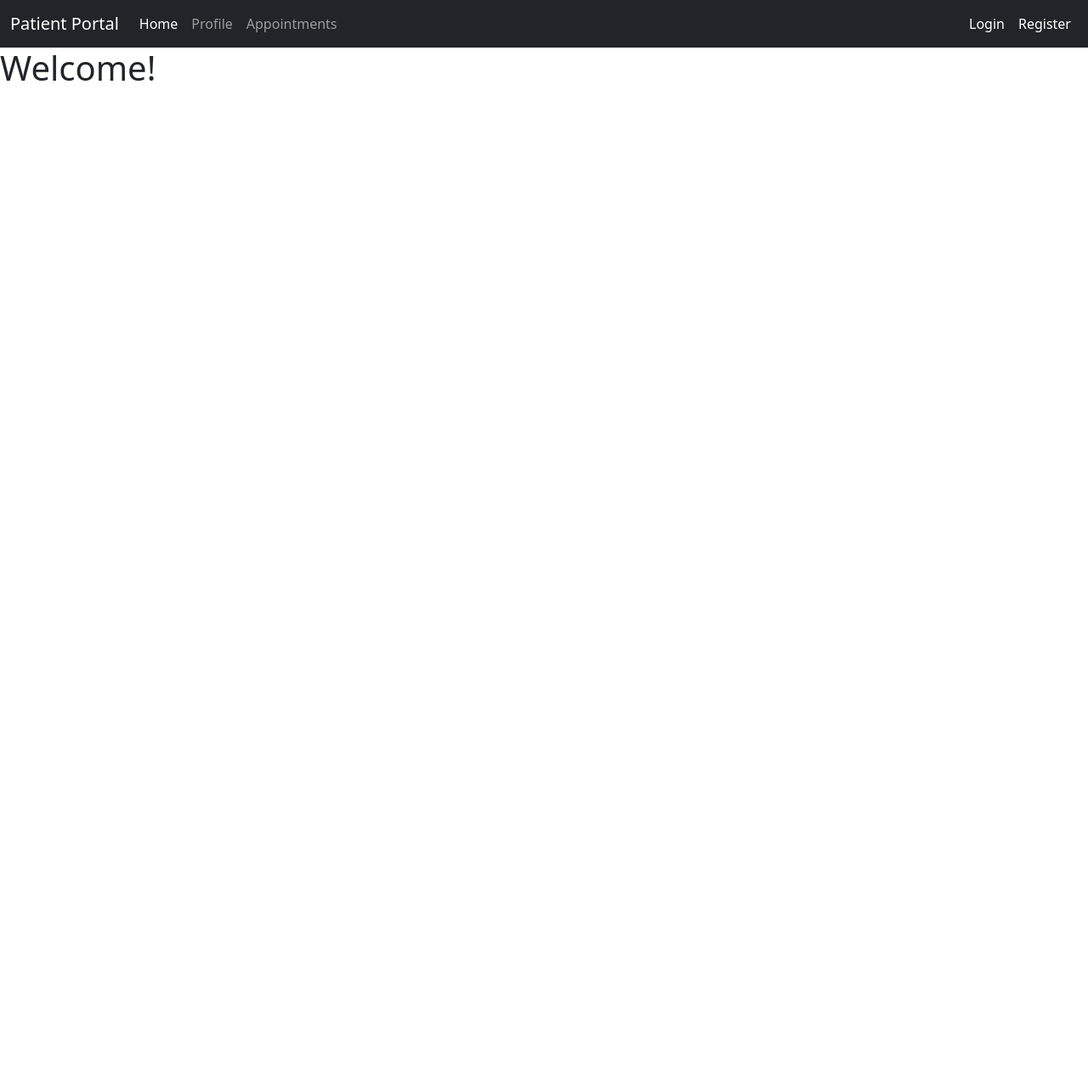
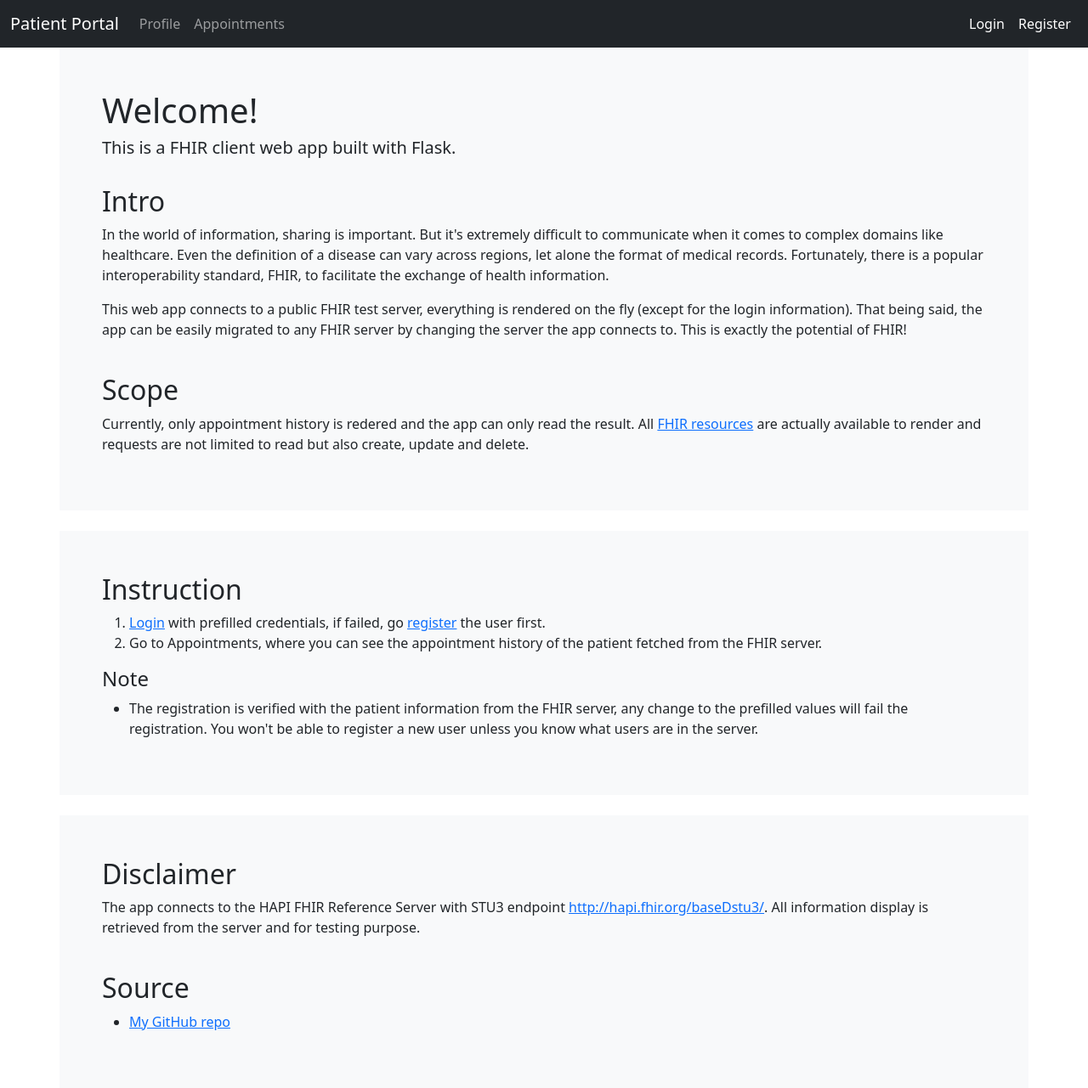
Before and after one commit to kelhwh/fhir-flask-client-web-app, a Flask app: page / in a window 1280 px wide. Shown: the whole page at 85% size. Before the commit the page ends 95 px from the top, so only its background shows below. Run offline with Flask 2, Linux system fonts and the light colour scheme.

Commit message:
Add intro in welcome page

```diff
--- a/application/templates/base.html
+++ b/application/templates/base.html
@@ -15,9 +15,6 @@
         </button>
         <div class="collapse multi-collapse navbar-collapse w-100 order-1 order-md-0" id="navbarNav">
           <ul class="navbar-nav mr-auto">
-            <li class="nav-item">
-              <a class="nav-link active" aria-current="page" href="#">Home</a>
-            </li>
             <li class="nav-item">
               <a class="nav-link" href="#">Profile</a>
             </li>
--- a/application/templates/welcome.html
+++ b/application/templates/welcome.html
@@ -1,6 +1,48 @@
 {% extends "base.html" %}
 {% block content %}
-  <div class="jumbotron">
+  <div class="container bg-light" style="padding:50px">
     <h1>Welcome!</h1>
+    <h5>This is a FHIR client web app built with Flask.</h5>
+    <br>
+    <h2>Intro</h2>
+    <p>In the world of information, sharing is important.
+      But it's extremely difficult to communicate when it comes to complex domains like healthcare. Even the definition of a disease can vary across regions, let alone the format of medical records.
+      Fortunately, there is a popular interoperability standard, FHIR, to facilitate the exchange of health information.</p>
+    <p>
+      This web app connects to a public FHIR test server, everything is rendered on the fly (except for the login information).
+      That being said, the app can be easily migrated to any FHIR server by changing the server the app connects to. This is exactly the potential of FHIR!
+    </p>
+    <br>
+    <h2>Scope</h2>
+    <p>
+      Currently, only appointment history is redered and the app can only read the result. All <a href="https://www.hl7.org/fhir/resourcelist.html">FHIR resources</a> are actually available to render and requests are not limited to read but also create, update and delete.
+    </p>
+  </div>
+  <br>
+  <div class="container bg-light" style="padding:50px">
+    <h2>Instruction</h2>
+    <ol>
+      <li><a href="{{ url_for('users_bp.login') }}">Login</a> with prefilled credentials, if failed, go <a href="{{ url_for('users_bp.register') }}">register</a> the user first.</li>
+      <li>Go to Appointments, where you can see the appointment history of the patient fetched from the FHIR server.</li>
+    </ol>
+    <h4>Note</h4>
+    <ul>
+      <li>
+        <p>
+          The registration is verified with the patient information from the FHIR server, any change to the prefilled values will fail the registration.
+          You won't be able to register a new user unless you know what users are in the server.
+        </p>
+      </li>
+    </ul>
+  </div>
+  <br>
+  <div class="container bg-light" style="padding:50px">
+    <h2>Disclaimer</h2>
+    <p>The app connects to the HAPI FHIR Reference Server with STU3 endpoint <a href="http://hapi.fhir.org/baseDstu3/">http://hapi.fhir.org/baseDstu3/</a>. All information display is retrieved from the server and for testing purpose.</p>
+    <br>
+    <h2>Source</h2>
+    <ul>
+      <li><a href="https://github.com/kelhwh/fhir-flask-client-web-app">My GitHub repo</a></li>
+    </ul>
   </div>
 {% endblock %}
```
